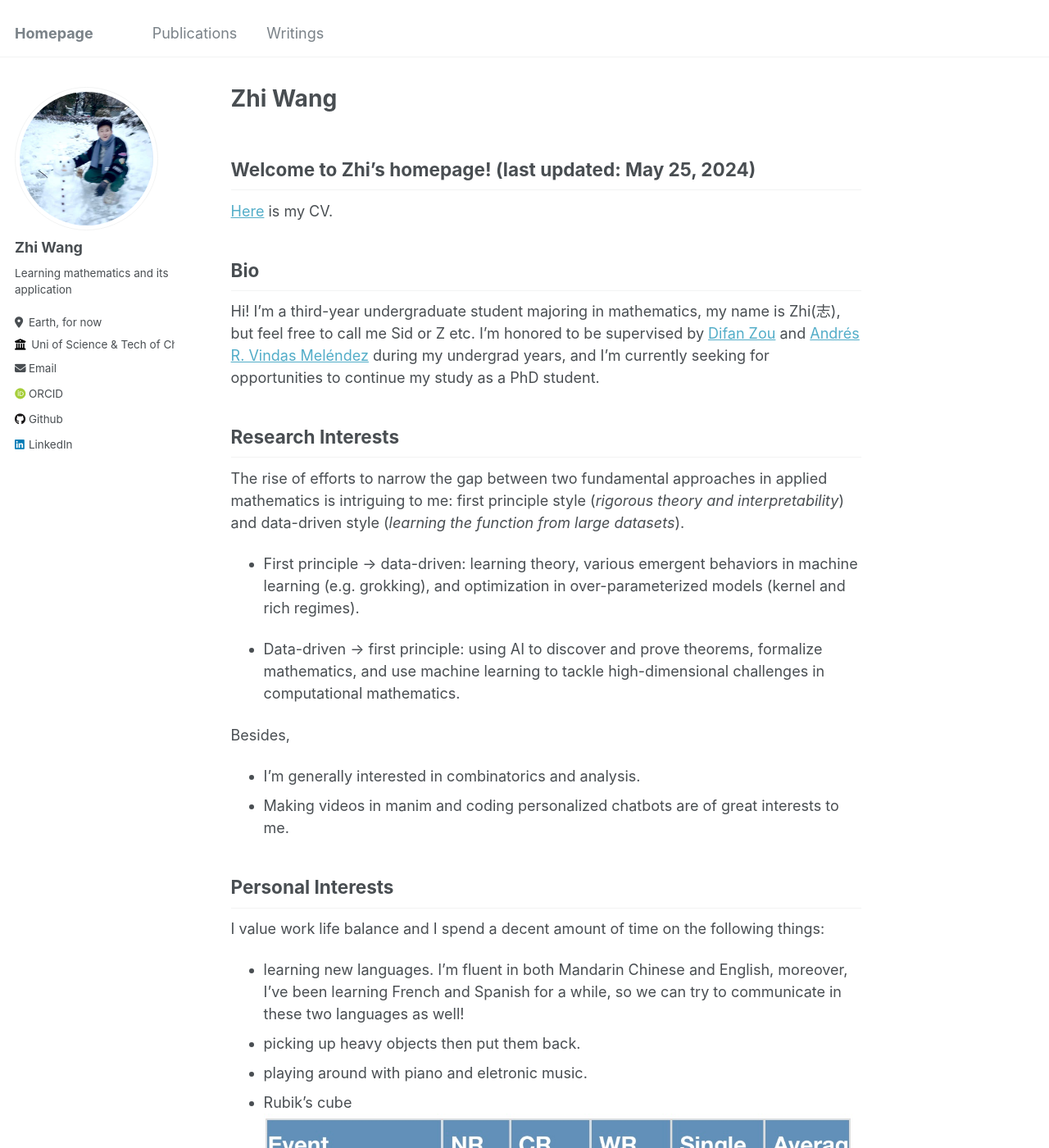
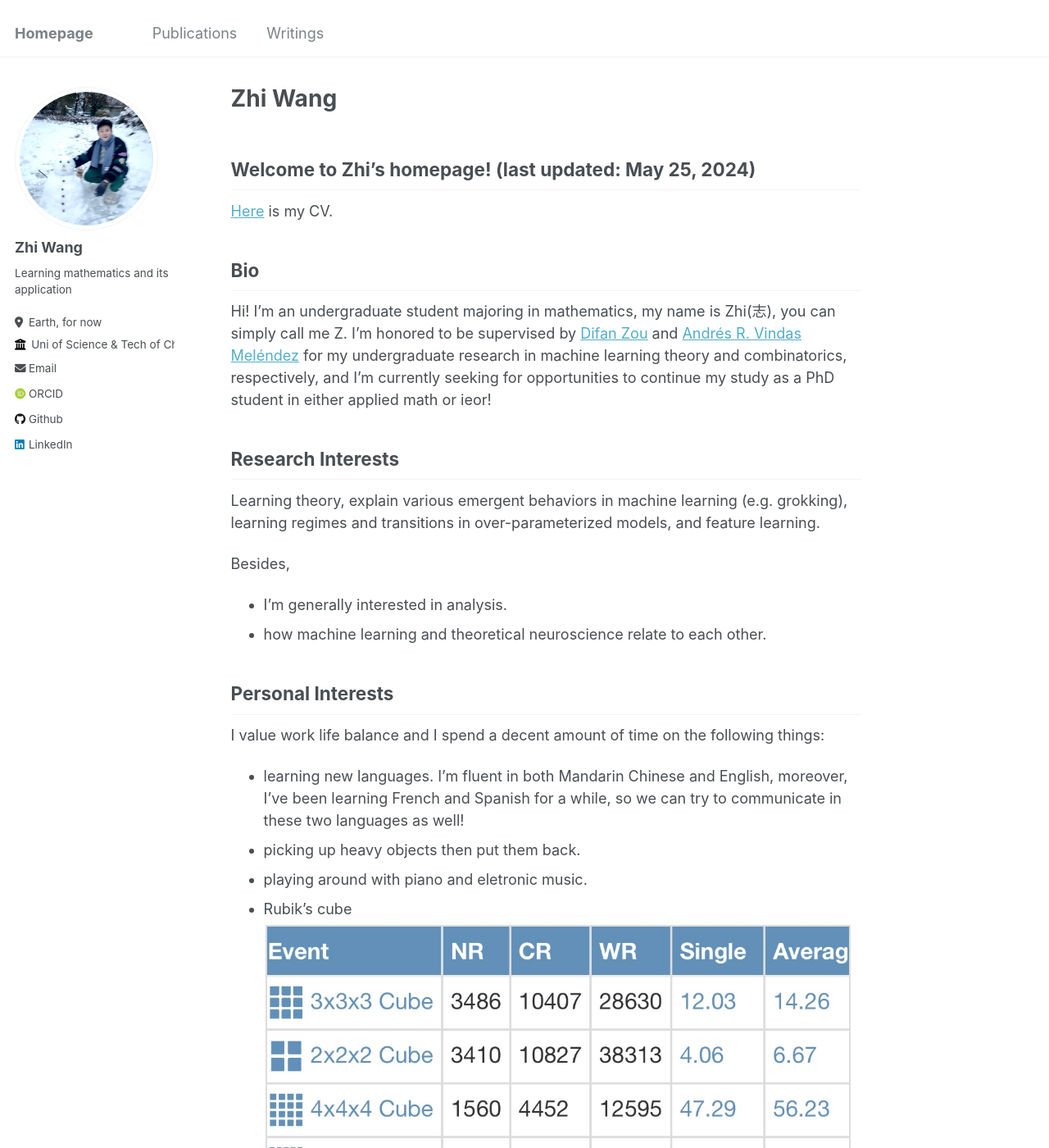
Before and after one commit to Zhi0467/Zhi0467.github.io, a Jekyll site: the page built from _pages/about.md, in a window 1280 px wide and 1400 px high. Shown: the whole window at 82% size. Built offline with Jekyll 4.4.1, drawn with Linux system fonts in a browser that asks for light colours; some web fonts are replaced.

Commit message:
update 8.8

```diff
--- a/_pages/about.md
+++ b/_pages/about.md
@@ -12,19 +12,15 @@ Welcome to Zhi's homepage! (last updated: May 25, 2024)
 
 Bio
 ------
-Hi! I'm a third-year undergraduate student majoring in mathematics, my name is Zhi(志), but feel free to call me Sid or Z etc. I'm honored to be supervised by [Difan Zou](https://difanzou.github.io) and [Andrés R. Vindas Meléndez](https://math.hmc.edu/arvm/) during my undergrad years, and I'm currently seeking for opportunities to continue my study as a PhD student.
+Hi! I'm an undergraduate student majoring in mathematics, my name is Zhi(志), you can simply call me Z. I'm honored to be supervised by [Difan Zou](https://difanzou.github.io) and [Andrés R. Vindas Meléndez](https://math.hmc.edu/arvm/) for my undergraduate research in machine learning theory and combinatorics, respectively, and I'm currently seeking for opportunities to continue my study as a PhD student in either applied math or ieor!
 
 Research Interests
 ------
-The rise of efforts to narrow the gap between two fundamental approaches in applied mathematics is intriguing to me: first principle style (*rigorous theory and interpretability*) and data-driven style (*learning the function from large datasets*).
-
-- First principle → data-driven: learning theory, various emergent behaviors in machine learning (e.g. grokking), and optimization in over-parameterized models (kernel and rich regimes).
-
-- Data-driven → first principle: using AI to discover and prove theorems, formalize mathematics, and use machine learning to tackle high-dimensional challenges in computational mathematics.
+Learning theory, explain various emergent behaviors in machine learning (e.g. grokking), learning regimes and transitions in over-parameterized models, and feature learning.
 
 Besides,
-- I'm generally interested in combinatorics and analysis.
-- Making videos in manim and coding personalized chatbots are of great interests to me.
+- I'm generally interested in analysis.
+- how machine learning and theoretical neuroscience relate to each other.
 
 Personal Interests
 ------
```
Also changed, not shown: 1 other file.
